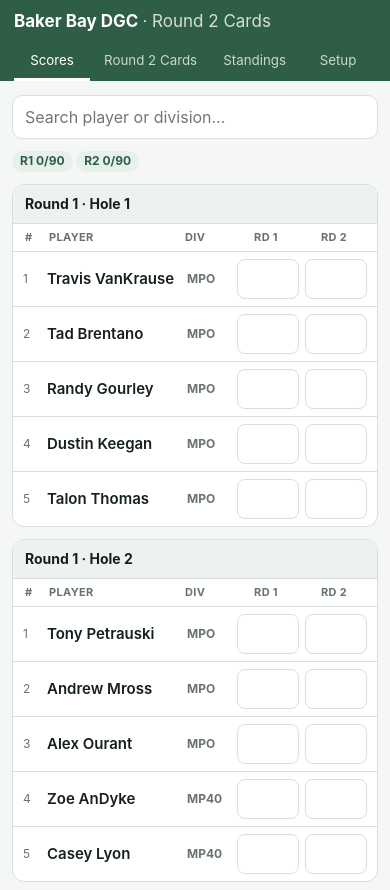
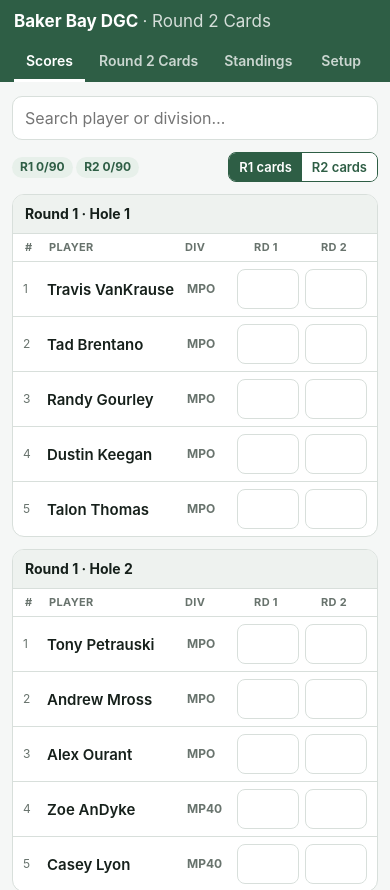
Before and after one commit to weschum/chumworx.com, a plain HTML site: page bakerbay/index.html in a window 390 px wide. Shown: the top 890 px of the page. Drawn offline with Linux system fonts and the light colour scheme.

Commit message:
Baker Bay: R1/R2 card sort toggle on the Scores tab
Adds an "R1 cards | R2 cards" toggle next to the progress pills. R2 uses the
same assignment as the Round 2 Cards tab, with a note when Round 1 scores
are missing. Choice is remembered per device. Also fixes the nav button
font shorthand typo. Bump SW to bakerbay-v4.

Co-Authored-By: Claude Opus 5.5 <noreply@anthropic.com>

```diff
--- a/bakerbay/index.html
+++ b/bakerbay/index.html
@@ -19,7 +19,7 @@ header{position:sticky;top:0;z-index:5;background:var(--accent);color:#fff;paddi
 header h1{font-size:17px;margin:0 0 8px;font-weight:700}
 header h1 span{font-weight:400;opacity:.8}
 nav{display:flex;gap:2px;overflow-x:auto}
-nav button{flex:1;min-width:max-content;background:transparent;border:0;color:#fff;opacity:.75;padding:10px 12px;font:600 14px inherit;font-family:inherit;border-bottom:3px solid transparent;cursor:pointer}
+nav button{flex:1;min-width:max-content;background:transparent;border:0;color:#fff;opacity:.75;padding:10px 12px;font-weight:600;font-size:14px;font-family:inherit;border-bottom:3px solid transparent;cursor:pointer}
 nav button.on{opacity:1;border-bottom-color:#fff}
 main{max-width:860px;margin:0 auto;padding:14px 12px calc(40px + env(safe-area-inset-bottom))}
 .panel{display:none}.panel.on{display:block}
@@ -43,6 +43,9 @@ main{max-width:860px;margin:0 auto;padding:14px 12px calc(40px + env(safe-area-i
 .row input.filled{background:var(--accent2);border-color:#b9d1c1}
 .row input.odd{background:var(--warnbg);border:2px solid var(--warn);color:var(--warn)}
 .pill.odd{background:var(--warnbg);color:var(--warn)}
+.seg{display:inline-flex;margin-left:auto;border:1px solid var(--accent);border-radius:8px;overflow:hidden}
+.seg button{appearance:none;border:0;background:#fff;color:var(--accent);font-family:inherit;font-weight:600;font-size:13px;padding:6px 10px;cursor:pointer}
+.seg button.on{background:var(--accent);color:#fff}
 .r2row{display:grid;grid-template-columns:22px 1fr 54px 48px;gap:8px;align-items:center;padding:8px 12px;border-top:1px solid var(--line)}
 .r2row .sc{font-weight:700;text-align:right;font-variant-numeric:tabular-nums}
 .tie{font-size:10px;font-weight:800;color:var(--warn);background:var(--warnbg);border-radius:4px;padding:1px 4px;margin-left:6px;vertical-align:1px}
@@ -119,7 +122,10 @@ table.card{border:1.2pt solid #000}
     <div class="bar">
       <input type="search" id="q" placeholder="Search player or division…" autocomplete="off">
     </div>
-    <div class="bar"><span class="progress" id="prog"></span></div>
+    <div class="bar"><span class="progress" id="prog"></span>
+      <span class="seg" role="group" aria-label="Sort players by"><button type="button" data-sort="r1" class="on">R1 cards</button><button type="button" data-sort="r2">R2 cards</button></span>
+    </div>
+    <div id="sortNote"></div>
     <div id="r1list"></div>
   </section>
   <section id="r2" class="panel">
@@ -201,18 +207,38 @@ function renderProg(){
   const nOdd=R.filter(p=>odd(sc(S.r1,p.name))).length+R.filter(p=>odd(sc(S.r2,p.name))).length;
   $("#prog").innerHTML=`<span class="pill">R1 ${n1}/${R.length}</span> <span class="pill">R2 ${n2}/${R.length}</span>`+(nOdd?` <span class="pill odd" title="Scores under ${ODD_LO} or over ${ODD_HI}">${nOdd} to double-check</span>`:"");
 }
+// Scores tab can list players by their Round 1 cards or their Round 2 cards (this device only).
+let SORT="r1";
+try{if(localStorage.getItem("bbdgc-sort")==="r2")SORT="r2";}catch(e){}
+document.querySelectorAll(".seg button").forEach(b=>b.onclick=()=>{
+  SORT=b.dataset.sort;try{localStorage.setItem("bbdgc-sort",SORT);}catch(e){}
+  renderScores();window.scrollTo(0,0);
+});
 function renderScores(){
   const q=$("#q").value.trim().toLowerCase();
   const R=roster();
   renderProg();
+  document.querySelectorAll(".seg button").forEach(b=>b.classList.toggle("on",b.dataset.sort===SORT));
+  // Build the card list for the chosen sort: [{h, players:[{...p, n}]}]
+  let cards=[];
+  if(SORT==="r2"){
+    const {holes}=buildR2();
+    for(let h=1;h<=18;h++)cards.push({h,players:holes[h].map((p,i)=>({...p,n:i+1}))});
+    const missing=R.filter(p=>p.h1!==FIXED_HOLE&&sc(S.r1,p.name)===null).length;
+    $("#sortNote").innerHTML=missing?`<div class="alert warn">${missing} player${missing>1?"s have":" has"} no Round 1 score yet, so these Round 2 cards aren't final.</div>`:"";
+  }else{
+    Object.keys(S.groups).map(Number).sort((a,b)=>a-b).forEach(h=>cards.push({h,players:R.filter(p=>p.h1===h).map(p=>({...p,n:p.pos}))}));
+    $("#sortNote").innerHTML="";
+  }
+  const rd=SORT==="r2"?"Round 2":"Round 1";
   let html="";
-  Object.keys(S.groups).map(Number).sort((a,b)=>a-b).forEach(h=>{
-    const ps=R.filter(p=>p.h1===h&&(!q||p.name.toLowerCase().includes(q)||p.div.toLowerCase()===q||String(h)===q));
+  cards.forEach(({h,players})=>{
+    const ps=players.filter(p=>!q||p.name.toLowerCase().includes(q)||p.div.toLowerCase()===q||String(h)===q);
     if(!ps.length)return;
-    html+=`<div class="grp"><h3>Round 1 · Hole ${h}<small>${h===FIXED_HOLE?"same card both rounds":""}</small></h3>
+    html+=`<div class="grp"><h3>${rd} · Hole ${h}<small>${h===FIXED_HOLE?"same card both rounds":""}</small></h3>
     <div class="row hdr"><span>#</span><span>Player</span><span>Div</span><span style="text-align:center">Rd 1</span><span style="text-align:center">Rd 2</span></div>`;
     ps.forEach(p=>{const a=sc(S.r1,p.name),b=sc(S.r2,p.name);
-      html+=`<div class="row"><span class="n">${p.pos}</span><span class="nm">${esc(p.name)}</span><span class="dv">${p.div}</span>
+      html+=`<div class="row"><span class="n">${p.n}</span><span class="nm">${esc(p.name)}</span><span class="dv">${p.div}</span>
       <input inputmode="numeric" pattern="[0-9]*" data-r="r1" data-n="${esc(p.name)}" value="${a??""}" class="${inCls(a)}" aria-label="Round 1 ${esc(p.name)}">
       <input inputmode="numeric" pattern="[0-9]*" data-r="r2" data-n="${esc(p.name)}" value="${b??""}" class="${inCls(b)}" aria-label="Round 2 ${esc(p.name)}"></div>`});
     html+=`</div>`;
--- a/bakerbay/sw.js
+++ b/bakerbay/sw.js
@@ -1,5 +1,5 @@
 // Baker Bay DGC – offline cache. Bump VERSION when you upload a new index.html.
-const VERSION = "bakerbay-v3";
+const VERSION = "bakerbay-v4";
 const FILES = ["./", "./index.html", "./manifest.webmanifest", "./icon-192.png", "./icon-512.png", "./apple-touch-icon.png"];
 self.addEventListener("install", e => {
   e.waitUntil(caches.open(VERSION).then(c => c.addAll(FILES)).then(() => self.skipWaiting()));
```
